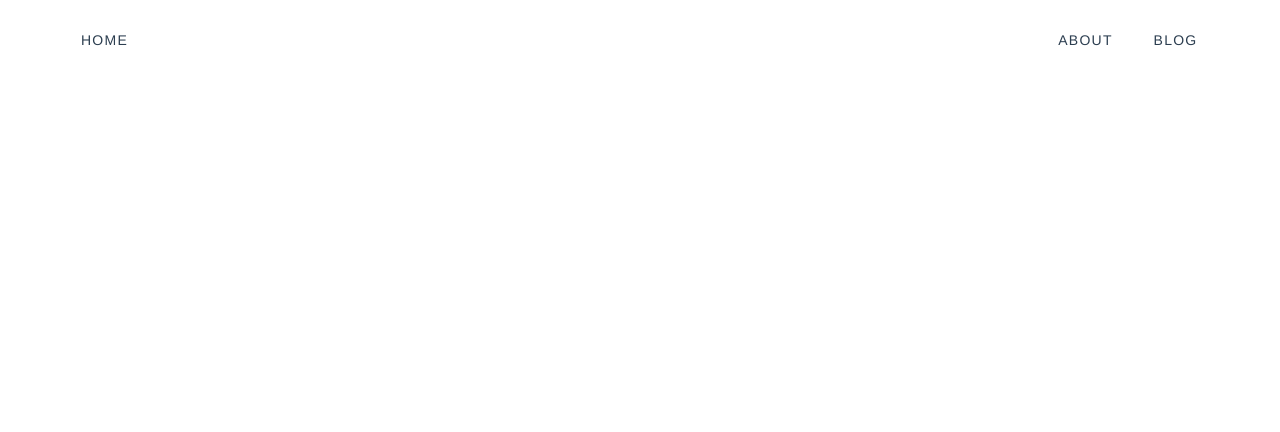
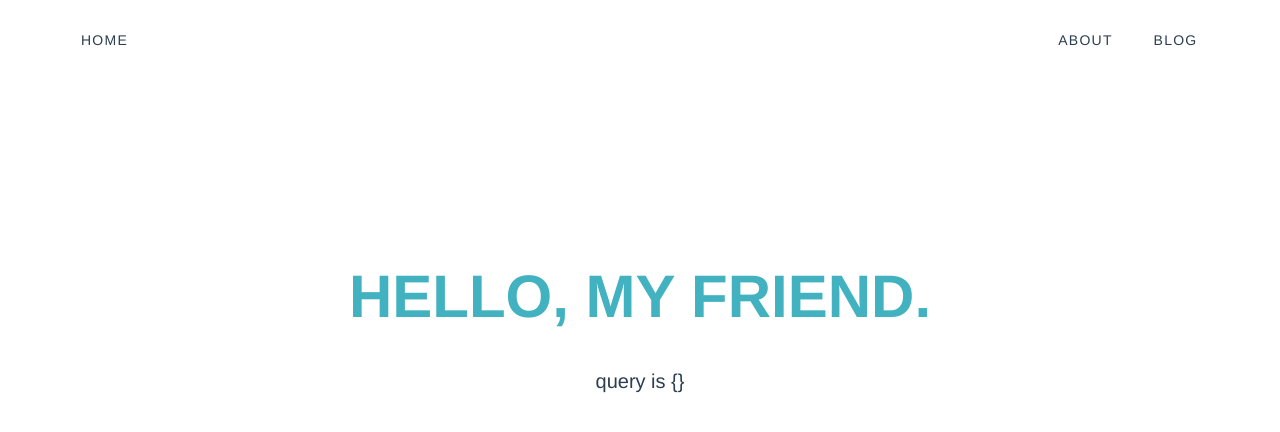
Before and after one commit to shira79/MyBlog, a Nuxt app: page /query in a window 1280 px wide. Before the commit this address had no page. Shown: the top 432 px of the page. Built offline with nearby package versions, Linux system fonts and the light colour scheme.

Commit message:
クエリを表示するページを追加

```diff
--- /dev/null
+++ b/pages/query.vue
@@ -0,0 +1,45 @@
+<template>
+  <v-container class = "home">
+    <div class="text">
+      <v-col class = "greeting">HELLO, MY FRIEND.</v-col>
+      <v-col class = "message">query is {{$route.query}}</v-col>
+    </div>
+  </v-container>
+</template>
+
+<script>
+
+export default {
+  name: 'home',
+}
+
+</script>
+
+<style>
+.home {
+  min-height: calc(100vh - 80px);
+  text-align: center;
+  position: relative;
+}
+
+.text {
+  position: absolute;
+  top: 0;
+  right: 0;
+  bottom: 0;
+  left: 0;
+  margin: auto;
+  width: 80%;
+  height: 50vh;
+}
+
+.greeting {
+  font-size: 60px;
+  font-weight: bold;
+  color:#42B2C1;
+}
+
+.message {
+  font-size: 20px;
+}
+</style>
```
